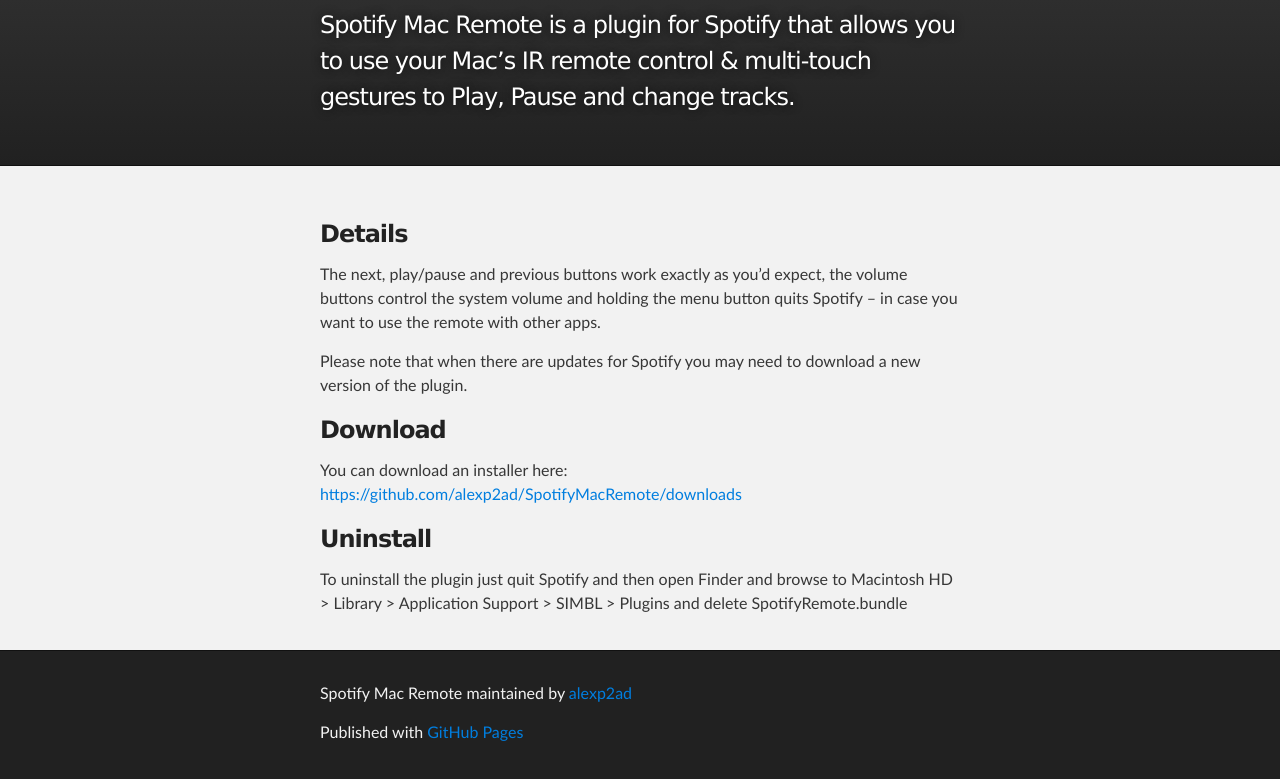
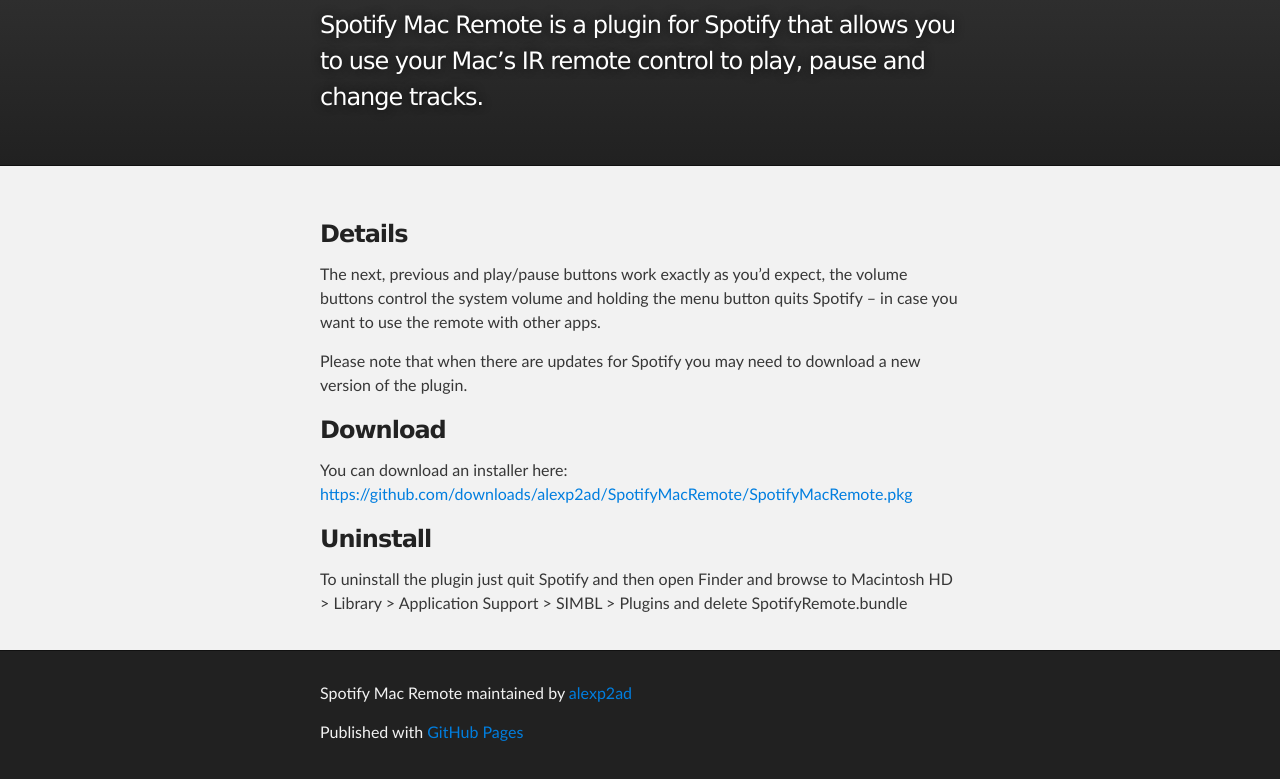
Before and after one commit to alexjsp/SpotifyMacRemote, a plain HTML site: page index.html in a window 1280 px wide. Shown: the part 116-895 px from the top of the page. Drawn offline with Linux system fonts and the light colour scheme.

Commit message:
Update index.html

```diff
--- a/index.html
+++ b/index.html
@@ -19,8 +19,7 @@
           <a id="forkme_banner" href="https://github.com/alexp2ad/SpotifyMacRemote">View on GitHub</a>
 
           <h1 id="project_title">Spotify Mac Remote</h1>
-          <h2 id="project_tagline">Spotify Mac Remote is a plugin for Spotify that allows you to use your Mac’s IR remote control &amp; multi-touch gestures to Play, Pause and change tracks.</h2>
-
+          <h2 id="project_tagline">Spotify Mac Remote is a plugin for Spotify that allows you to use your Mac’s IR remote control to play, pause and change tracks.</h2>
         </header>
     </div>
 
@@ -29,13 +28,15 @@
       <section id="main_content" class="inner">
         <h3>Details</h3>
 
-<p>The next, play/pause and previous buttons work exactly as you’d expect, the volume buttons control the system volume and holding the menu button quits Spotify – in case you want to use the remote with other apps.</p>
+<p>The next, previous and play/pause buttons work exactly as you’d expect, the volume buttons control the system volume and holding the menu button quits Spotify – in case you want to use the remote with other apps.</p>
 
 <p>Please note that when there are updates for Spotify you may need to download a new version of the plugin.</p>
+<p></p>
 
 <h3>Download</h3>
 
-<p>You can download an installer here: <a href="https://github.com/alexp2ad/SpotifyMacRemote/downloads">https://github.com/alexp2ad/SpotifyMacRemote/downloads</a></p>
+<p>You can download an installer here: <a href="https://github.com/downloads/alexp2ad/SpotifyMacRemote/SpotifyMacRemote.pkg">https://github.com/downloads/alexp2ad/SpotifyMacRemote/SpotifyMacRemote.pkg</a></p>
+<p></p>
 
 <h3>Uninstall</h3>
 
@@ -55,3 +56,4 @@
 
   </body>
 </html>
+<!DOCTYPE html>
```
